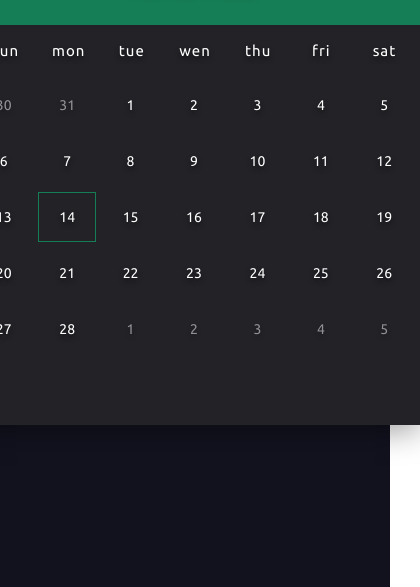
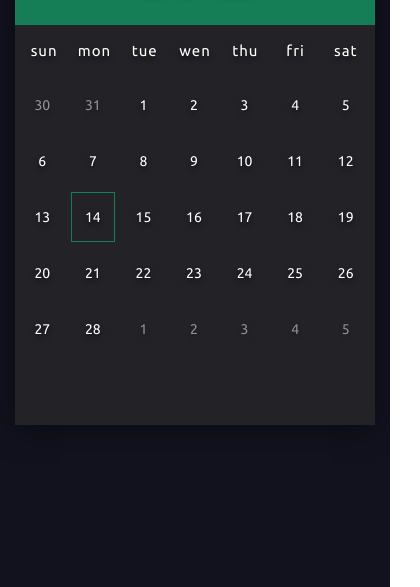
Before and after one commit to FaouziLaadjal/Calendar, a plain HTML site: page index.html in a window 390 px wide. Shown: the part 257-844 px from the top of the page, 420 px wide, since content can reach past the window. Drawn offline with Linux system fonts and the light colour scheme.

Commit message:
Update styles.css

```diff
--- a/styles.css
+++ b/styles.css
@@ -96,3 +96,17 @@ html {
 .calendar-search {
   background-color: transparent;
 }
+@media screen and (max-width: 451px) {
+.calendar{
+  width: 36rem;
+}
+.weekdays div {
+width: calc(35.2rem/7);
+}
+.days div {
+  width: calc(31.2rem / 7);}
+
+
+
+
+}
```
